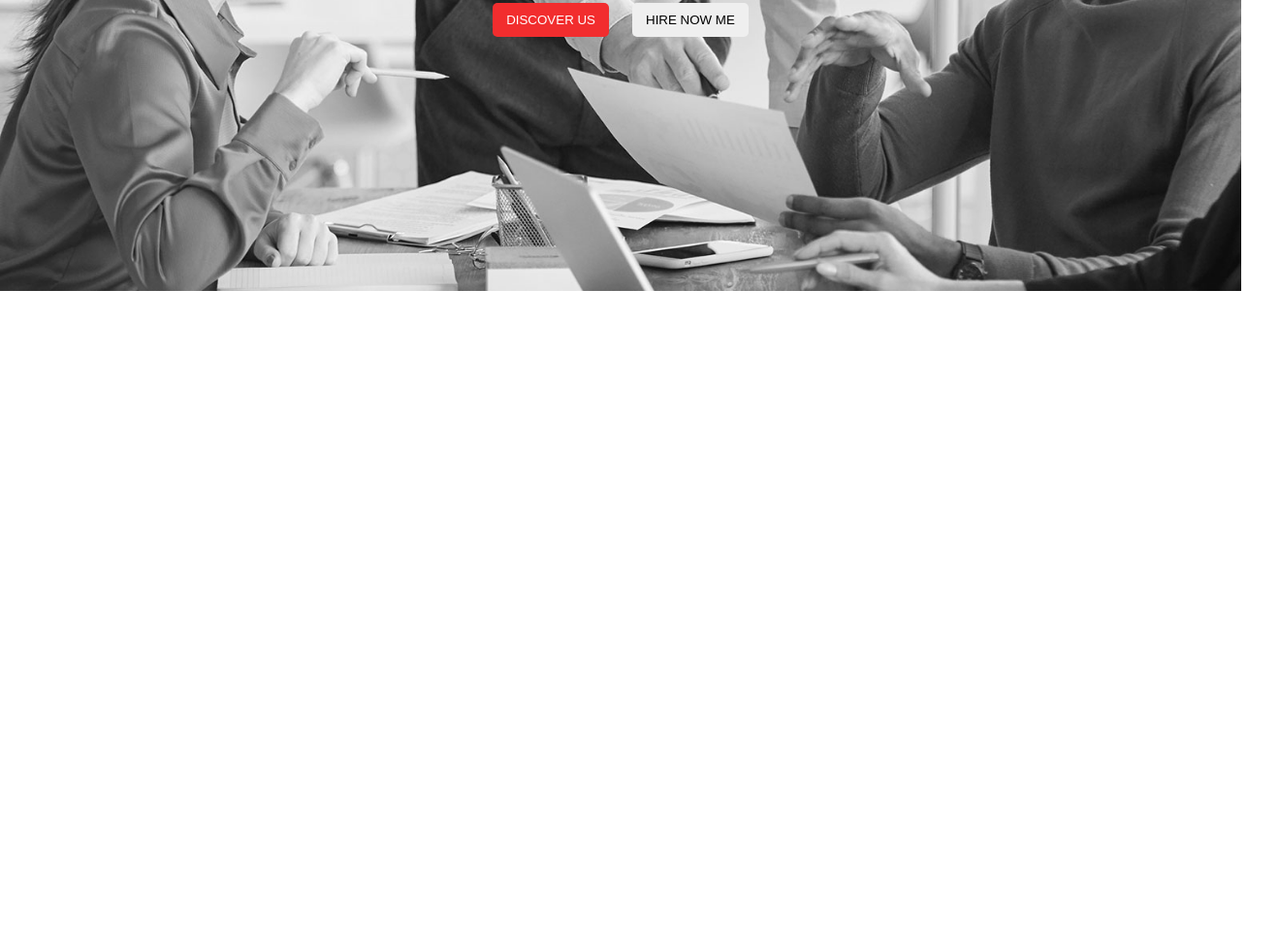
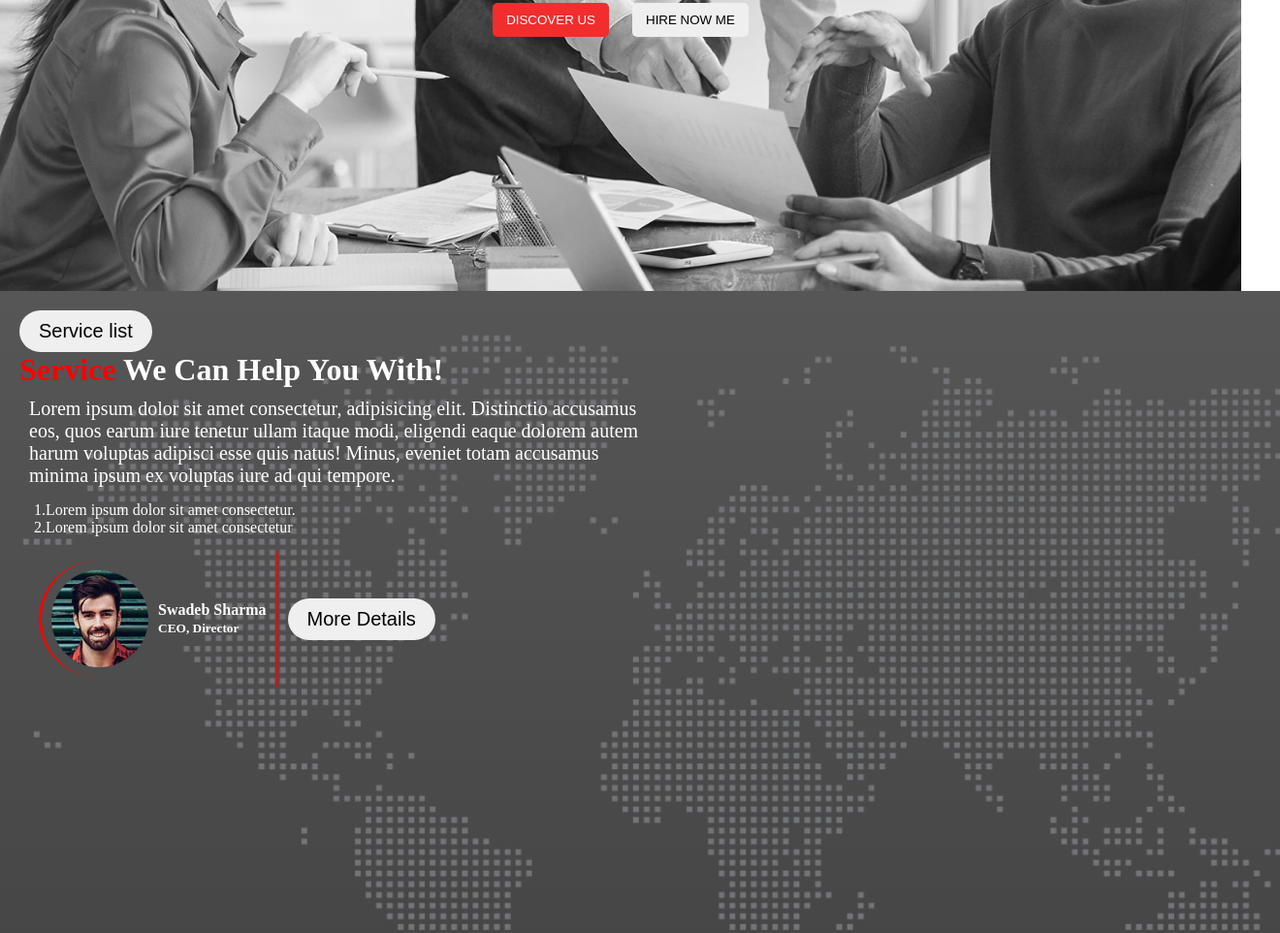
Before and after one commit to swadebsharma6/digital-agency, a plain HTML site: page index.html in a window 1280 px wide. Shown: the part 575-1537 px from the top of the page at 97% size, 1320 px wide, since content can reach past the window. Before the commit the page ends 875 px from the top, so only its background shows below. Drawn offline with Linux system fonts and the light colour scheme.

Commit message:
added author section

```diff
--- a/index.html
+++ b/index.html
@@ -38,5 +38,30 @@
       </div>
     </div>
   </header>
+
+  <!-- service container -->
+  <div class="service-container">
+    <div class="service-left-container">
+      <div class="service-details">
+        <button class="service-btn">Service list</button>
+        <h1> <span style="color: red;">Service</span> We Can Help You With!</h1>
+        <p class="service-description">Lorem ipsum dolor sit amet consectetur, adipisicing elit. Distinctio accusamus eos, quos earum iure tenetur ullam itaque modi, eligendi eaque dolorem autem harum voluptas adipisci esse quis natus! Minus, eveniet totam accusamus minima ipsum ex voluptas iure ad qui tempore.</p>
+        <ul class="li-items">
+          <li> 1.Lorem ipsum dolor sit amet consectetur.</li>
+          <li> 2.Lorem ipsum dolor sit amet consectetur</li>
+        </ul>
+        <div class="author-details">
+          <div class="author-img-des">
+            <img class="author-img" src="asset/image/author.jpg" alt="">
+            <h4>Swadeb Sharma <br><small>CEO, Director</small></h4>
+          </div>
+          <div class="more-details">
+            <button class="service-btn">More Details</button>
+          </div>
+        </div>
+      </div>
+    </div>
+    <div class="service-right-container"></div>
+  </div>
 </body>
 </html>
--- a/styles/style.css
+++ b/styles/style.css
@@ -66,3 +66,53 @@
     padding: 10px 14px;
     border-radius: 5px;
 }
+/* service container styles */
+.service-container{
+    width: 100%;
+    height: 100vh;
+    background-image: url(../asset/image/footer-bg.png),
+    linear-gradient(rgba(0, 0, 0, 0.664), rgba(0, 0, 0, 0.741));
+    background-size: cover;
+    background-repeat: no-repeat;
+    color: #FFFF;
+    padding: 20px;
+
+}
+.service-btn{
+    border: none;
+    padding: 10px 20px;
+    font-size: 20px;
+    font-weight: 500;
+    border-radius: 55px;
+
+}
+.service-description{
+    font-size: 20px;
+    width: 50%;
+    padding: 10px;
+}
+.author-details{
+    display: flex;
+    align-items: center;
+}
+.author-img-des{
+    display: flex;
+    align-items: center;
+    padding: 10px;
+    margin: 10px;
+    border-right: 2px solid red;
+
+}
+.author-img{
+   height: 100px;
+   width: 100px;
+   border-radius: 50%;
+   padding: 10px;
+   border-left: 3px solid red;
+
+}
+.li-items{
+    list-style: none;
+    padding: 5px;
+    margin-left: 10px;
+}
```
